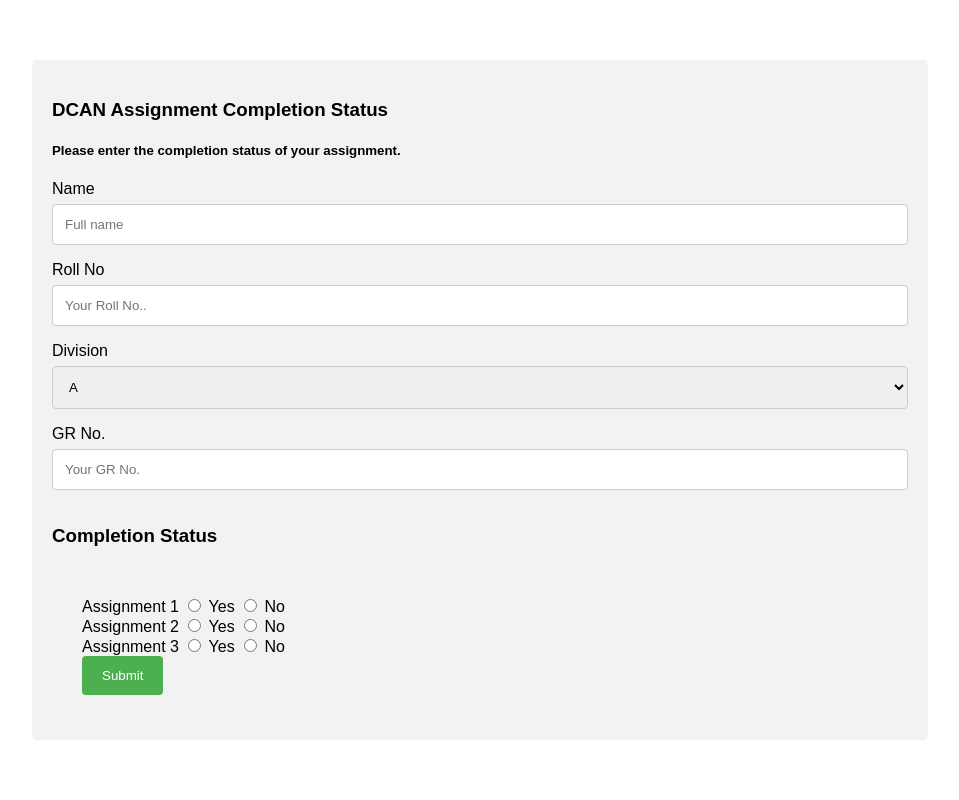
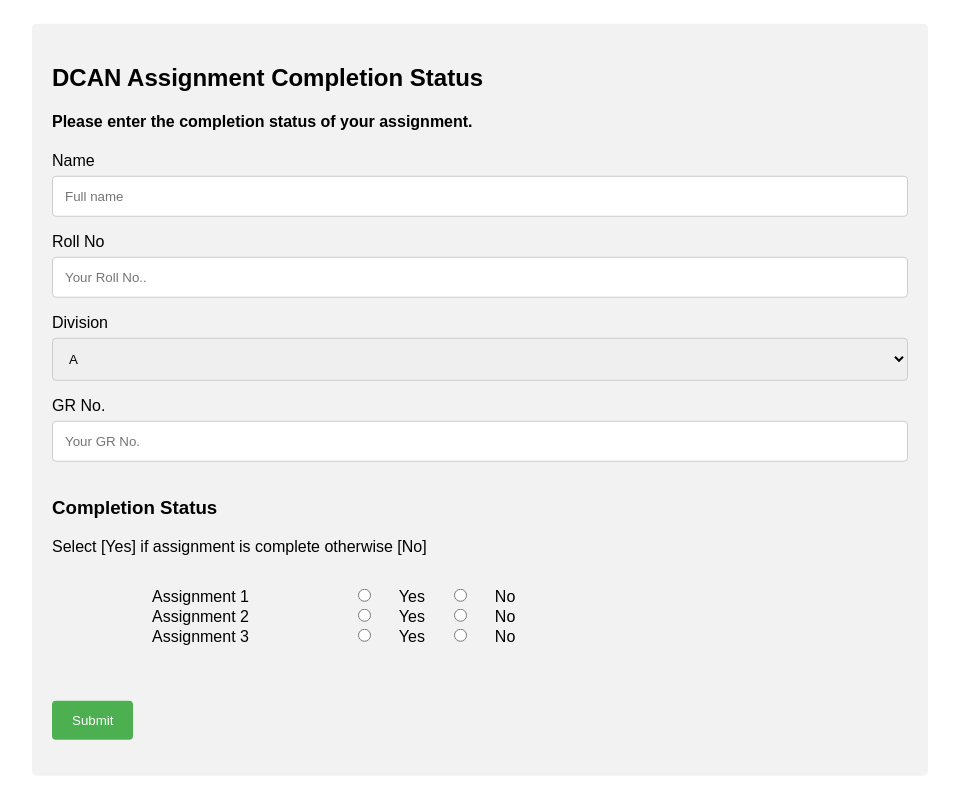
Before and after one commit to kirtish16/HTTPServerClient, a plain HTML site: page index.html in a window 1280 px wide. Shown: the whole page, without its empty margins (160-1119 px from the left). Drawn offline with Linux system fonts and the light colour scheme.

Commit message:
Acknowledgement Done

```diff
--- a/index.html
+++ b/index.html
@@ -24,6 +24,10 @@
             resize: vertical;
         }
 
+        input[type=radio] {
+            padding: 10px;
+        }
+
         input[type=submit] {
             background-color: #4CAF50;
             color: white;
@@ -34,16 +38,31 @@
         }
 
         input[type=submit]:hover {
-            background-color: #45a049;
+            background-color: black;
+            border: none;
+            border-radius: 4px;
+            border-color: #333633;
+            color: #4CAF50;
         }
 
         .assignment {
-            padding: 30px;
+            padding-bottom: 2vw;
+            margin-bottom: 30px;
+        }
+
+        .asgn {
+            align-self: center;
+            padding: 60px;
+            margin: 40px;
+        }
+
+        .assgnYes {
+            padding: 20px;
         }
 
         .container {
             width: 70vw;
-            height: 85vh;
+            height: auto;
             position: absolute;
             top: 50%;
             left: 50%;
@@ -57,19 +76,18 @@
 
 <body>
     <div class="container">
-        <h3>DCAN Assignment Completion Status</h3>
-        <h5>
+        <h2>DCAN Assignment Completion Status</h2>
+        <h4>
             Please enter the completion status of your assignment.
-        </h5>
-        <form>
-            <!-- action="C:/KIRTISH/vs code projects/Java/TrialJava/submit.html" -->
+        </h4>
+        <form action="./submit.html">
             <label for="name">Name</label>
-            <input type="text" name="name" id="name" placeholder="Full name">
+            <input type="text" name="name" id="name" placeholder="Full name" required>
 
             <label for="rollno">Roll No</label>
-            <input type="number" name="rollno" min="1" max="80" placeholder="Your Roll No..">
+            <input type="number" name="rollno" id="rollno" min="1" max="80" placeholder="Your Roll No.." required>
 
-            <label for="division">Division</label>
+            <label for="div">Division</label>
             <select id="div" name="div">
             <option value="A">A</option>
             <option value="B">B</option>
@@ -77,36 +95,37 @@
             <option value="D">D</option>
         </select>
 
-            <label for="lname">GR No.</label>
-            <input type="number" name="grno" min="100" max="500" placeholder="Your GR No.">
+            <label for="grno">GR No.</label>
+            <input type="number" name="grno" id="grno" min="100" max="500" placeholder="Your GR No." required>
 
             <label><h3>Completion Status</h3></label>
             <div class="assignment">
                 <!-- <label>Data Structures</label><br> -->
                 <!-- <input type="checkbox" name="subject" value="DS"></div> -->
                 <!-- <input type="number" name="A1" min="0" max="100" placeholder="Assignment 1"> -->
-                <label>Assignment 1</label>
-                <input type="radio" name="as1" value="y" id="yes" placeholder="Yes">
-                <label for="yes">Yes</label>
-                <input type="radio" name="as1" id="no" value="n">
-                <label for="no">No</label>
+                Select [Yes] if assignment is complete otherwise [No]
+                <div style="line-height:40px;padding-bottom:30px"></div>
+
+                <label class="asgn">Assignment 1</label>
+                <input type="radio" name="as1" value="y" id="yes" placeholder="Yes" required>
+                <label for="yes" class="assgnYes">Yes</label>
+                <input type="radio" name="as1" id="no" value="n" required>
+                <label for="no" class="assgnYes">No</label>
                 <br>
-                <label>Assignment 2</label>
-                <input type="radio" name="as2" value="y" id="yes2" placeholder="Yes">
-                <label for="yes2">Yes</label>
-                <input type="radio" name="as2" id="no2" value="n">
-                <label for="no2">No</label>
+                <label class="asgn">Assignment 2</label>
+                <input type="radio" name="as2" value="y" id="yes2" placeholder="Yes" required>
+                <label for="yes2" class="assgnYes">Yes</label>
+                <input type="radio" name="as2" id="no2" value="n" required>
+                <label for="no2" class="assgnYes">No</label>
                 <br>
-                <label>Assignment 3</label>
-                <input type="radio" name="as3" value="y" id="yes" placeholder="Yes">
-                <label for="yes3">Yes</label>
-                <input type="radio" name="as3" id="no3" value="n">
-                <label for="no3">No</label>
-                <!-- <label for="subject">Subject</label>
-            <textarea id="subject" name="subject" placeholder="Write something.." style="height:200px"></textarea> -->
-
+                <label class="asgn">Assignment 3</label>
+                <input type="radio" name="as3" value="y" id="yes3" placeholder="Yes" required>
+                <label for="yes3" class="assgnYes">Yes</label>
+                <input type="radio" name="as3" id="no3" value="n" required>
+                <label for="no3" class="assgnYes">No</label>
+            </div>
             <input type="submit" value="Submit" style="display:block;border-spacing: 2vh;">
         </form>
-        </div>
+
 
 </body>
```
Also changed, not shown: submit.html (added, +11 -0 lines), 1 other file. Lines whose indentation alone changed are shown as unchanged.
